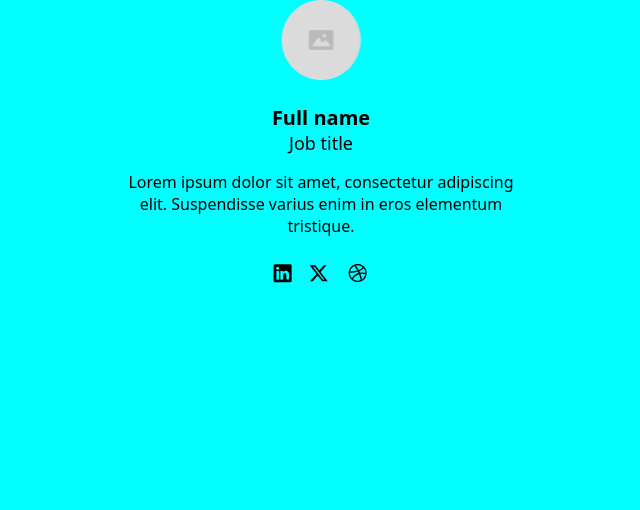
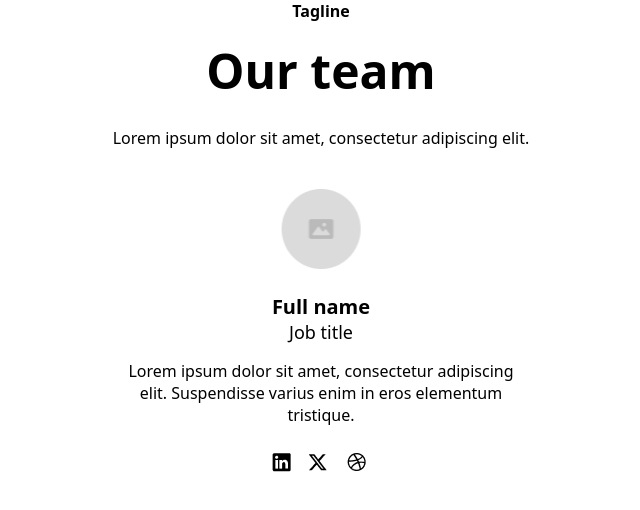
Before and after one commit to xsalles/React-Course, a React (Create React App) app: page / in a window 1280 px wide. Shown: the top 510 px of the page, without its empty margins (319-959 px from the left). Built offline with nearby package versions, Linux system fonts and the light colour scheme.

Commit message:
feat: section-container

```diff
--- a/src/App.css
+++ b/src/App.css
@@ -13,7 +13,7 @@ body {
   justify-content: center;
   align-items: center;
   width: 100%;
-  background-color: aqua;
+  background-color: rgb(255, 255, 255);
   gap: 40px;
 }
 
--- a/src/App.jsx
+++ b/src/App.jsx
@@ -2,13 +2,17 @@ import "./App.css"
 
 
 import Content from "./components/Layout/Team/components/content"
+import Section from "./components/Layout/Team/components/section";
 
 
 function App() {
   return (
     <body>
 
+     <Section />
      <Content />
+
+
 
 
     </body>
--- a/src/components/Layout/Team/components/section.jsx
+++ b/src/components/Layout/Team/components/section.jsx
@@ -0,0 +1,11 @@
+import "../styles.css"
+
+export default function Section() {
+    return(
+        <div className="section-container">
+            <h3>Tagline</h3>
+            <h1>Our team</h1>
+            <p>Lorem ipsum dolor sit amet, consectetur adipiscing elit. </p>
+        </div>
+    )
+}
--- a/src/components/Layout/Team/styles.css
+++ b/src/components/Layout/Team/styles.css
@@ -44,3 +44,32 @@
     gap: 14px;
     margin-top: 24px;
 }
+
+.section-container {
+    display: flex;
+    flex-direction: column;
+    justify-content: center;
+    align-items: center;
+    width: 100%;
+    justify-content: center;
+    font-family: system-ui, -apple-system, BlinkMacSystemFont, 'Segoe UI', Roboto, Oxygen, Ubuntu, Cantarell, 'Open Sans', 'Helvetica Neue', sans-serif;
+
+}
+
+.section-container > h3 {
+    font-size: 16px;
+    font-weight: 600;
+
+}
+
+.section-container > h1 {
+    font-size: 48px;
+    font-weight: 700;
+    margin-top: 16px;
+    margin-bottom: 24px;
+}
+
+.section-container > p {
+    font-size: 16px;
+    font-weight: 400;
+}
```
